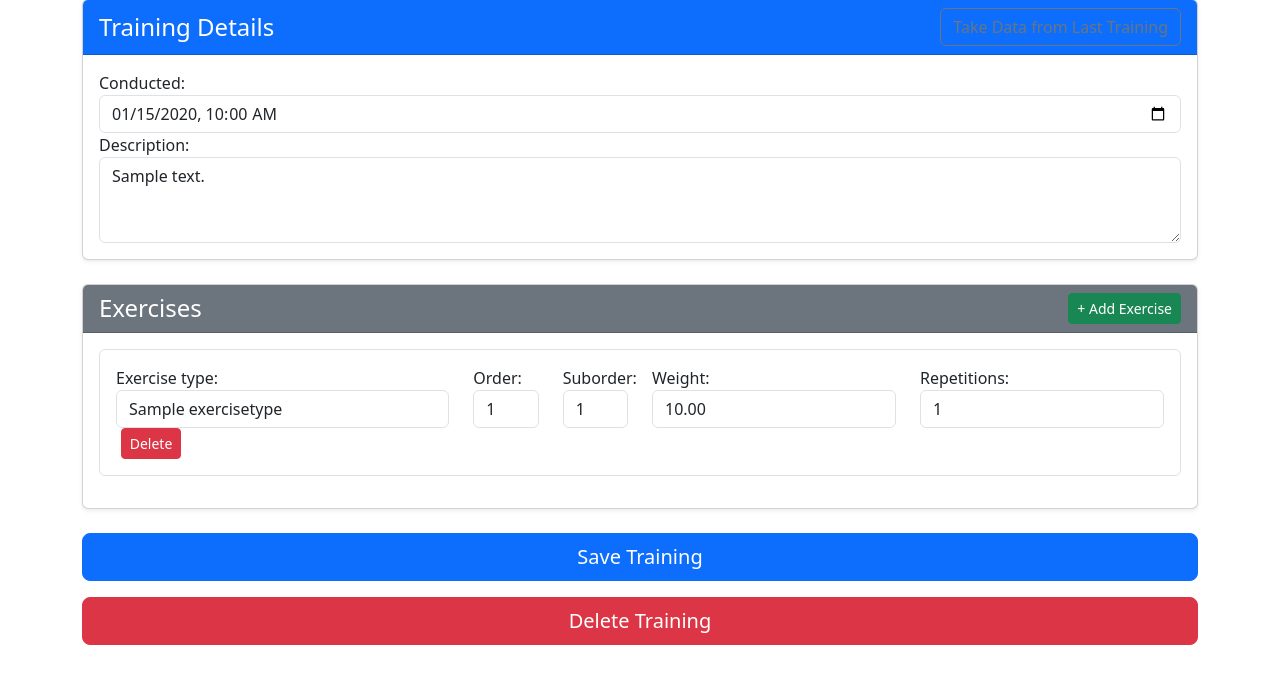
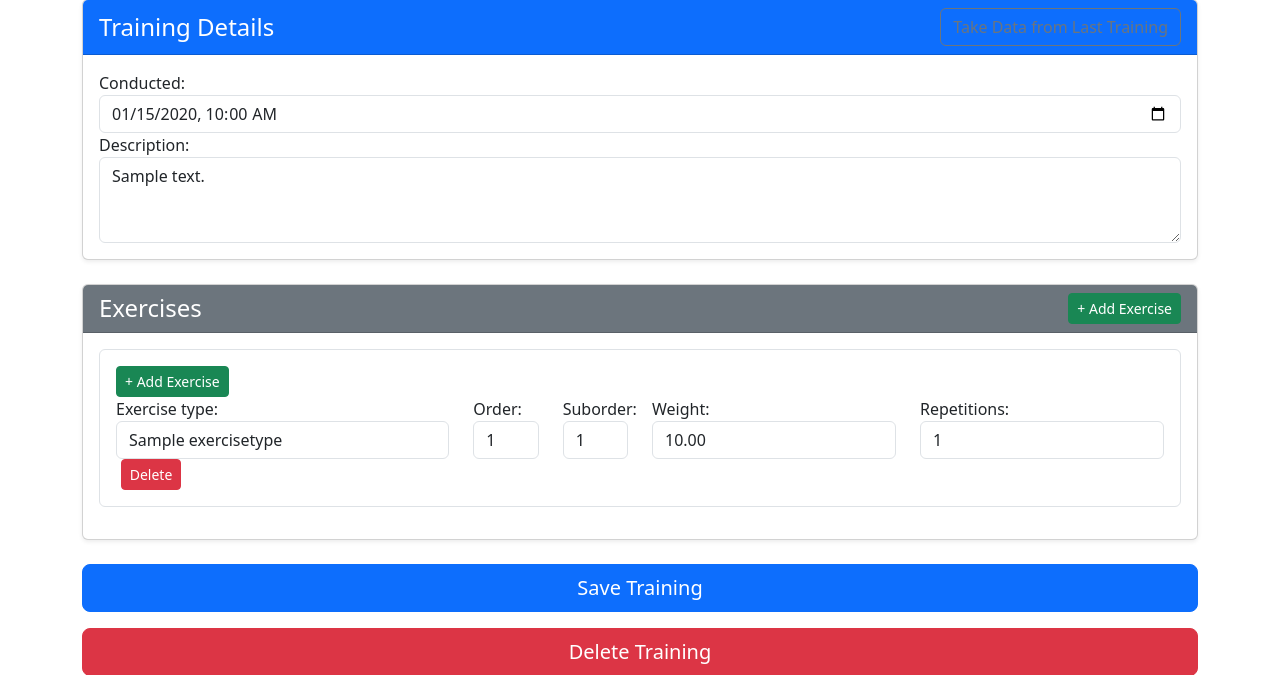
Before and after one commit to Flynotfly/GymStat, a Django app: page /training/1/edit/ in a window 1280 px wide. Shown: the part 177-852 px from the top of the page. Before the commit the page ends 822 px from the top, so only its background shows below. Run offline with Django 5.2, Linux system fonts and the light colour scheme; a user stored in the database is signed in; tables that the repository leaves empty hold one stand-in row (values such as "Sample post").

Commit message:
add order and suborder value for added groups

```diff
--- a/gymstat/training/forms.py
+++ b/gymstat/training/forms.py
@@ -34,11 +34,11 @@ class ExerciseForm(forms.ModelForm):
                 'placeholder': 'Choose exercise type',
             }),
             'order': forms.NumberInput(attrs={
-                'class': 'form-control',
+                'class': 'form-control order-input',
                 'placeholder': 'Order of exercise',
             }),
             'suborder': forms.NumberInput(attrs={
-                'class': 'form-control',
+                'class': 'form-control suborder-input',
                 'placeholder': 'Order of exercise',
             }),
             'weight': forms.NumberInput(attrs={
--- a/gymstat/training/templates/training/edit.html
+++ b/gymstat/training/templates/training/edit.html
@@ -48,7 +48,7 @@
         <div class="card mb-4 shadow-sm">
             <div class="card-header bg-secondary text-white d-flex justify-content-between align-items-center">
                 <h4 class="mb-0">Exercises</h4>
-                <button type="button" class="btn btn-sm btn-success" id="add-exercise">
+                <button type="button" class="btn btn-sm btn-success" id="add-group">
                     + Add Exercise
                 </button>
             </div>
@@ -56,12 +56,36 @@
                 {{ management_form }}
                 {% for group in exercise_grouped_formset %}
                     <div class="border rounded p-3 mb-3 exercise-form"  x-data="{ deleted_set: false }" x-show="!deleted_set">
+                        <button type="button" class="btn btn-sm btn-success add-exercise-button"
+                                @click="
+                                const orderInputs = document.querySelectorAll('input.order-input');
+                                let maxValue = Number.NEGATIVE_INFINITY;
+                                orderInputs.forEach((input => {
+                                    const value = Number(input.value) || 0;
+                                    if (value > maxValue) {
+                                        maxValue = value;
+                                        }
+                                }));
+                                const newValue = maxValue + 1;
+                                console.log(newValue);
+                                ">
+                            + Add Exercise
+                        </button>
                         {% for form in group %}
                             {{ form.as_div }}
                         {% endfor %}
                     </div>
                 {% endfor %}
-                <template id="empty_exercise_form">
+                <template id="empty_exercise_group_form">
+                    <div class="border rounded p-3 mb-3 exercise-form"  x-data="{ deleted_set: false }" x-show="!deleted_set">
+                        <button type="button" class="btn btn-sm btn-success add-exercise-button"
+                                @click="">
+                            + Add Exercise
+                        </button>
+                    {{ empty_form.as_div }}
+                    </div>
+                </template>
+                <template id="empty_exercise_row_form">
                     {{ empty_form.as_div }}
                 </template>
             </div>
@@ -86,18 +110,19 @@
 {% endblock %}
 
 {% block domready %}
+{#    <script>#}
     const trainingFormResponseDiv = document.getElementById('training-form-response')
     const managementForm = document.querySelector('#id_exercises-TOTAL_FORMS');
 
-    const addExerciseButton = document.getElementById('add-exercise');
+    const addGroupButton = document.getElementById('add-group');
     const exercisesContainer = document.getElementById('exercises');
 
-    const emptyExerciseForm = document.getElementById('empty_exercise_form');
+    const emptyExerciseGroupForm = document.getElementById('empty_exercise_group_form');
 
     // Handle adding a new exercise form
-    addExerciseButton.addEventListener('click', function () {
+    addGroupButton.addEventListener('click', function () {
         const formCount = parseInt(document.getElementById('id_exercises-TOTAL_FORMS').value, 10);
-        const newForm = emptyExerciseForm.content.cloneNode(true);
+        const newForm = emptyExerciseGroupForm.content.cloneNode(true);
 
         newForm.querySelectorAll("[id]").forEach((element) => {
             element.id = element.id.replace("__prefix__", formCount);
@@ -106,6 +131,21 @@
         newForm.querySelectorAll("[name]").forEach((element) => {
             element.name = element.name.replace("__prefix__", formCount);
         });
+
+        const orderInputs = document.querySelectorAll('input.order-input');
+        let maxValue = Number.NEGATIVE_INFINITY;
+        orderInputs.forEach((input => {
+            const value = Number(input.value) || 0;
+            if (value > maxValue) {
+                maxValue = value;
+                }
+        }));
+        const newValue = maxValue + 1;
+        const orderInput = newForm.querySelector(".order-input");
+        orderInput.value = newValue;
+        const suborderInput = newForm.querySelector(".suborder-input");
+        suborderInput.value = 1;
+
 
         // Clear input fields
         {#newForm.querySelectorAll('input, select').forEach(input => {#}
```
